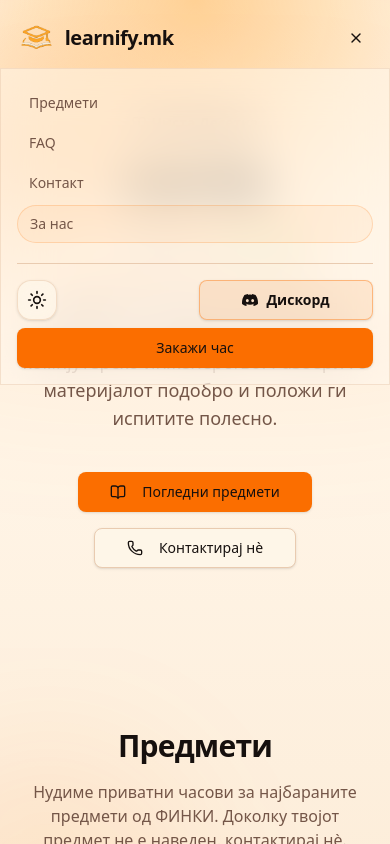
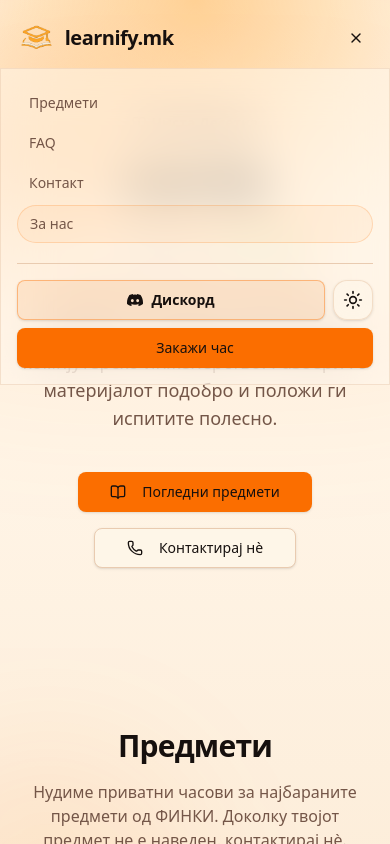
Before and after one commit to Delemangi/learnify, a React (Vite) app: page / in a window 390 px wide. Both pictures are taken after a click on the button "Отвори мени". Shown: the top 844 px of the page. Built offline with nearby package versions, Linux system fonts and the light colour scheme; no server answers.

Commit message:
fix: improve mobile Discord button layout

```diff
--- a/src/components/navbar/mobile-menu.tsx
+++ b/src/components/navbar/mobile-menu.tsx
@@ -16,11 +16,11 @@ export const MobileMenu = ({ onNavigate }: MobileMenuProps) => (
         onNavigate={onNavigate}
       />
 
-      <div className="mt-4 grid grid-cols-2 gap-2 border-t border-border pt-4">
-        <ThemeToggle />
+      <div className="mt-4 space-y-2 border-t border-border pt-4">
+        <div className="flex items-center gap-2">
           <Button
             asChild
-          className="h-10 gap-2 border-primary/40 bg-primary/10 font-semibold text-foreground hover:bg-primary/20 hover:text-foreground"
+            className="h-10 flex-1 gap-2 border-primary/40 bg-primary/10 font-semibold text-foreground hover:bg-primary/20 hover:text-foreground"
             variant="outline"
           >
             <a
@@ -32,9 +32,11 @@ export const MobileMenu = ({ onNavigate }: MobileMenuProps) => (
               Дискорд
             </a>
           </Button>
+          <ThemeToggle />
+        </div>
         <Button
           asChild
-          className="col-span-2 h-10"
+          className="h-10 w-full"
         >
           <a
             href="/#contact"
--- a/src/pages/landing-page.tsx
+++ b/src/pages/landing-page.tsx
@@ -22,8 +22,8 @@ export const LandingPage = () => (
         <Hero />
         <CoursesSection />
         <AboutSection />
+        <CommunitySection />
         <FaqSection />
-        <CommunitySection />
         <ContactSection />
       </main>
       <CoursesMarquee />
```
Lines whose indentation alone changed are shown as unchanged.
